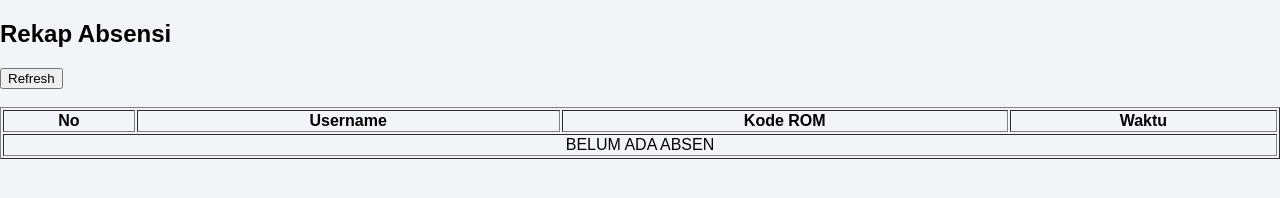
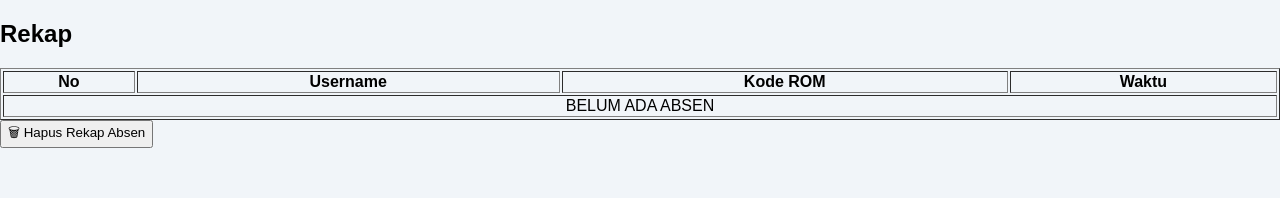
Before and after one commit to hadirin1/hadirin1.github.io, a plain HTML site: page rekap-absen.html in a window 1280 px wide. Drawn offline with Linux system fonts and the light colour scheme.

Commit message:
Update rekap-absen.html

```diff
--- a/rekap-absen.html
+++ b/rekap-absen.html
@@ -7,13 +7,10 @@
 </head>
 <body>
 
-<h2>Rekap Absensi</h2>
-
-<button onclick="loadRekap()">Refresh</button>
-<br><br>
+<h2>Rekap</h2>
 
 <table id="rekapAbsen" border="1" width="100%"></table>
-
+<button onclick="hapusRekapAbsen()">🗑 Hapus Rekap Absen</button>
 <script src="js/rekap-absen.js"></script>
 </body>
 </html>
```
